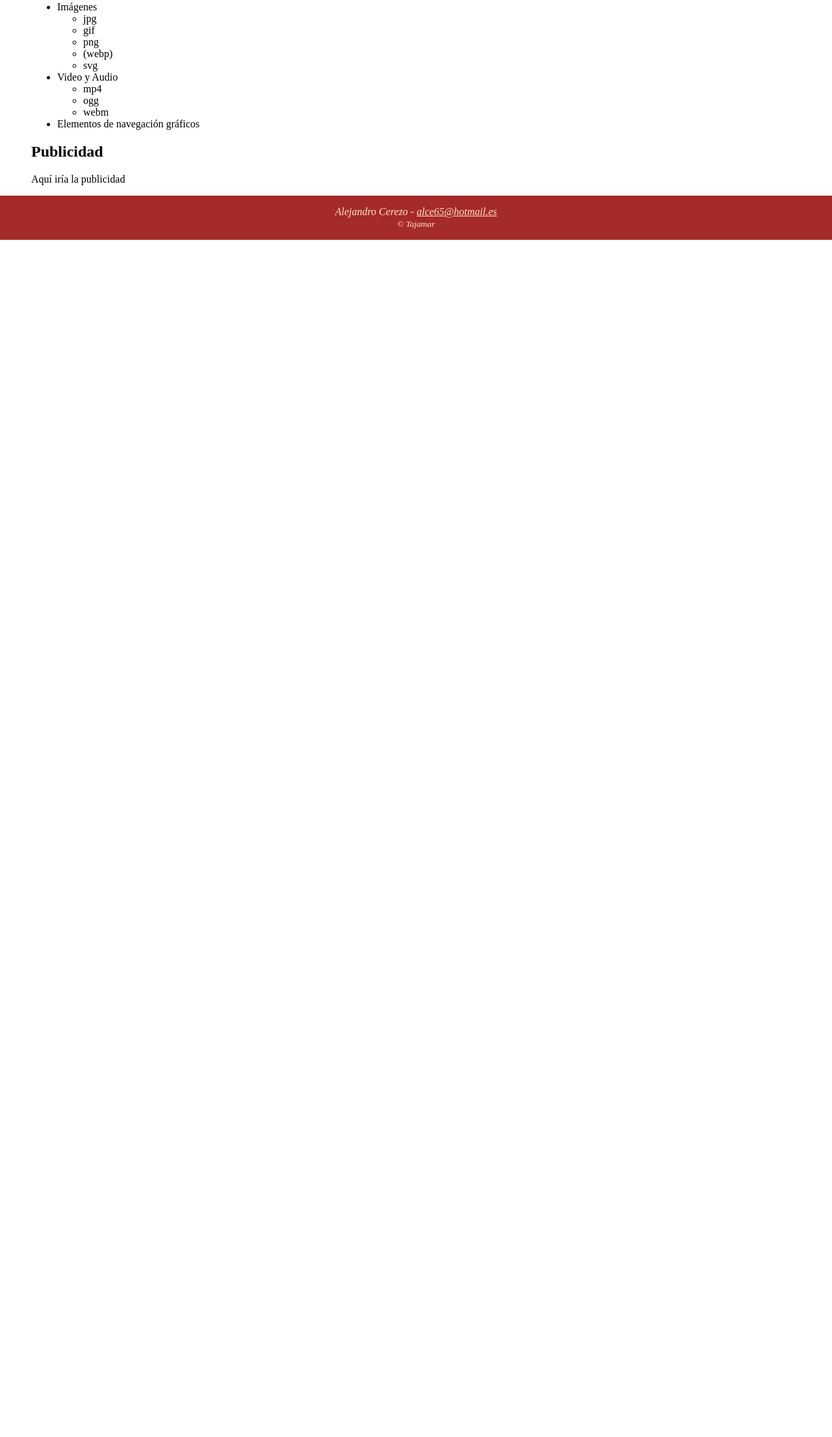
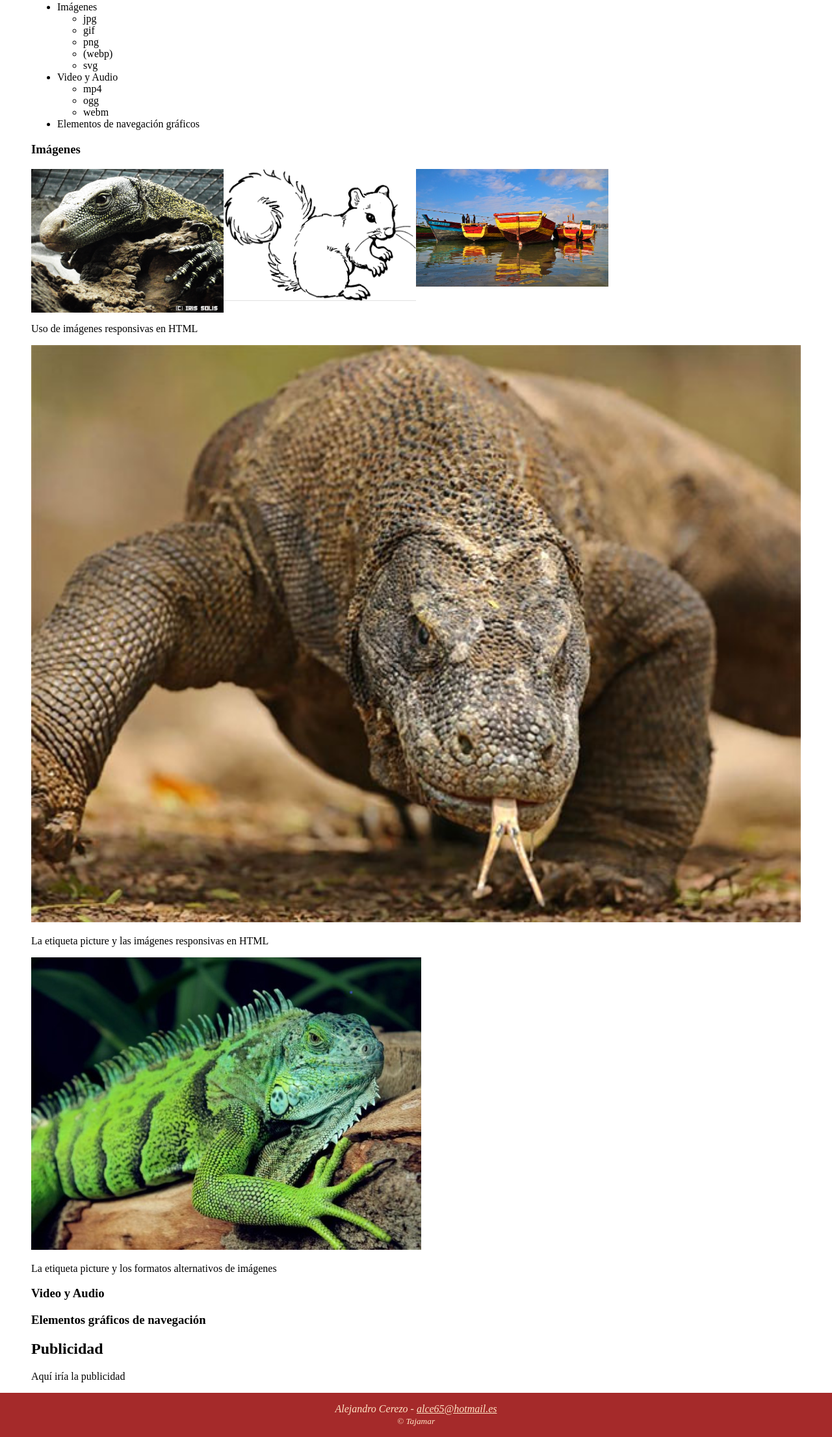
Before and after one commit to tajamar-web2019/curso_web_2009, a PHP site: page /mmedia.html in a window 1280 px wide. Shown: the part 258-2469 px from the top of the page at 65% size. Before the commit the page ends 627 px from the top, so only its background shows below. Run offline with PHP 8.4, Linux system fonts and the light colour scheme.

Commit message:
Imagenes en HTML

```diff
--- a/06_elementos/css/style.css
+++ b/06_elementos/css/style.css
@@ -47,7 +47,6 @@ body {
     margin: 1rem 3rem;
 }
 
-
 .image_wrapper {
     margin: 0;
     text-align: center;
@@ -55,6 +54,24 @@ body {
 
 img {
    max-width: 100%;
+   /* width: 100% */
+   /* display: inline-block */
+}
+
+.seccion_imagenes img {
+    max-width: 25%;
+    display: block;
+    float: left;
+}
+
+.image_wrapper_25 {
+    width: 25%;
+}
+.image_wrapper_50 {
+    width: 50%
+}
+.image_wrapper_75 {
+    width: 75%
 }
 
 .pre_no_mono {
--- a/06_elementos/mmedia.html
+++ b/06_elementos/mmedia.html
@@ -46,6 +46,45 @@
                     </li>
                     <li>Elementos de navegación gráficos</li>
                 </ul>
+                <section>
+                    <h3>Imágenes</h3>
+                    <div class="seccion_imagenes">
+                        <!-- <img src="./assets/komodo.jpg" alt="Varano de Komode mostrando su lengua bífida"> -->
+                        <img src="./assets/varanococodrilo1.png" alt="Varano cocodrilo">
+                        <img src="./assets/ardilla.gif" alt="Ardilla">
+                        <img srcset="./assets/3boats.webp"
+                            src="./assets/3boats.jpg" alt="Barcas">
+                    </div>
+                    <div class="clearfix"></div>
+                    <p>Uso de imágenes responsivas en HTML</p>
+                    <div>
+                        <img
+                        srcset="./assets/komodo.300.jpg 300w,
+                                    ./assets/komodo.400.jpg 400w,
+                                    ./assets/komodo.500.jpg 500w,
+                                    ./assets/komodo.jpg 600w"
+                             size = "(max-width: 300px),
+                                     (max-width: 400px),
+                                     (max-width: 500px)"
+                            src="./assets/komodo.jpg"
+                        alt="Varano de Komodo mostrando su lengua bífida">
+                    </div>
+                    <p>La etiqueta picture y las imágenes responsivas en HTML</p>
+                    <picture>
+                        <source media="(min-width: 600px)" srcset="./assets/iguana.600.jpg" type="image/jpg">
+                        <source media="(min-width: 500px)" srcset="./assets/iguana.500.jpg" type="image/jpg">
+                        <source media="(min-width: 400px)" srcset="./assets/iguana.400.jpg" type="image/jpg">
+                        <source srcset="./assets/iguana.300.jpg" type="image/jpg">
+                        <img src="./assets/iguana.600.jpg" alt="Iguana en un tronco">
+                    </picture>
+                    <p>La etiqueta picture y los formatos alternativos de imágenes</p>
+                </section>
+                <section>
+                    <h3>Video y Audio</h3>
+                </section>
+                <section>
+                    <h3>Elementos gráficos de navegación</h3>
+                </section>
             </section>
         </main>
         <aside>
```
Also changed, not shown: 06_elementos/assets/iguana.300.jpg (added), 06_elementos/assets/iguana.400.jpg (added), 06_elementos/assets/iguana.500.jpg (added), 06_elementos/assets/iguana.600.jpg (added), 06_elementos/assets/iguana.jpg (added).
